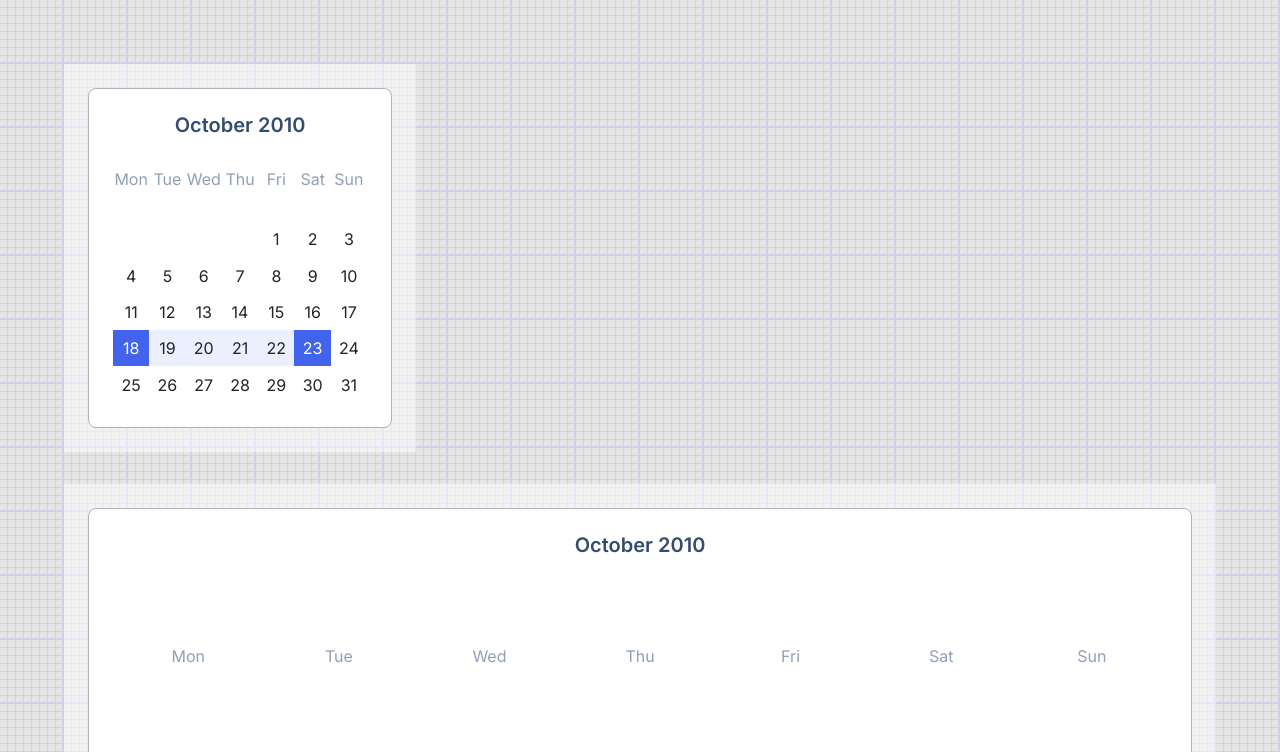
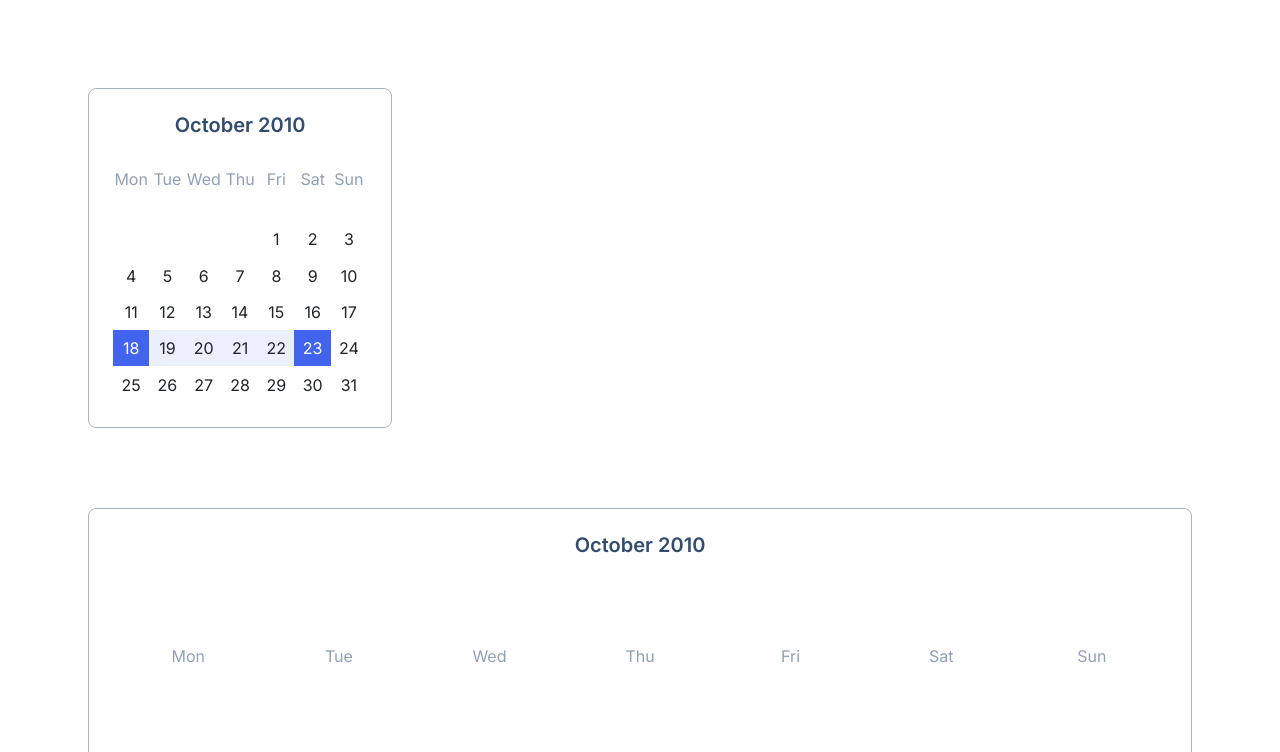
Before and after one commit to js-tasks-ru/htmlcss-20220120_evgeny-labuzov, a website: page 05-lection3/03-calendar/index.html in a window 1280 px wide. Shown: the top 752 px of the page. Drawn offline with Linux system fonts and the light colour scheme.

Commit message:
fix solution for 05-lection3/03-calendar - выключил фон

```diff
--- a/05-lection3/03-calendar/index.html
+++ b/05-lection3/03-calendar/index.html
@@ -22,7 +22,7 @@
   </style>
 </head>
 
-<body class="__dev-grid off">
+<body class="__dev-grid _off">
 
   <div class="presentation presentation_mini">
 
```
